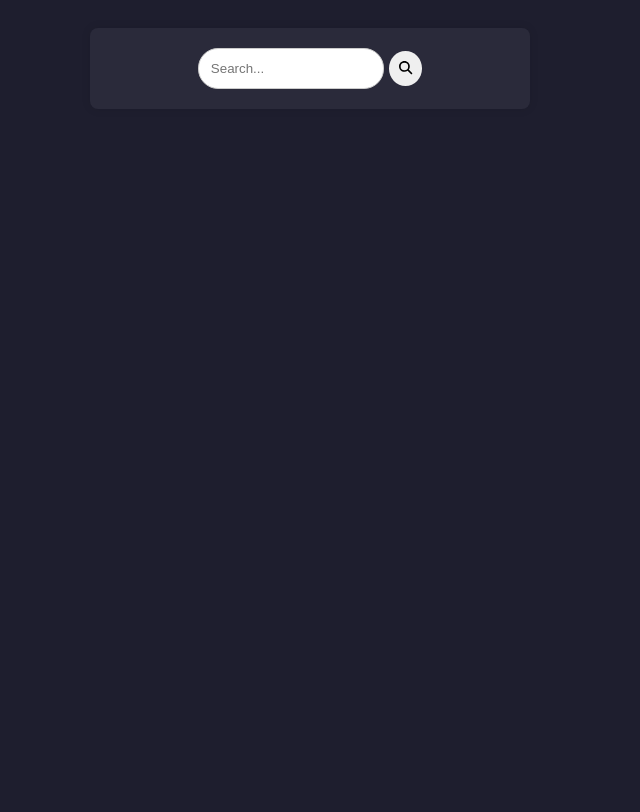
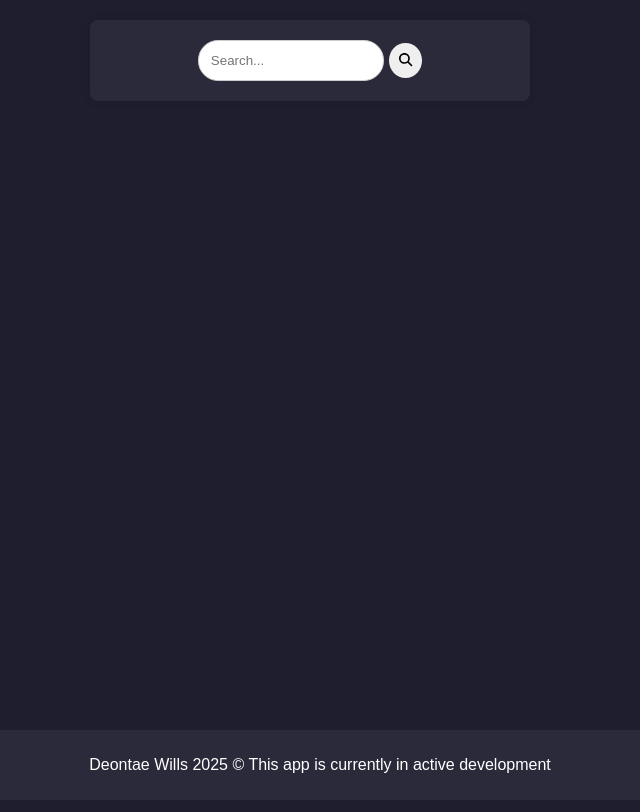
Before and after one commit to SirMely/Weather-Dashboard, a React (Vite) app: page / in a window 1280 px wide. Shown: the top 812 px of the page, without its empty margins (330-970 px from the left). Built offline with nearby package versions, Linux system fonts and the light colour scheme.

Commit message:
Added the footer and the browser icon should work now

```diff
--- a/index.html
+++ b/index.html
@@ -2,7 +2,7 @@
 <html lang="en">
   <head>
     <meta charset="UTF-8" />
-    <link rel="icon" type="image/png" href="/weather-dashboard/public/weather-icon.png" />
+    <link rel="icon" type="image/svg+xml" href="/weather-dashboard/public/weather-icon.png" />
     <meta name="viewport" content="width=device-width, initial-scale=1.0" />
     <title>Wills Tells Weather</title>
   </head>
--- a/src/App.jsx
+++ b/src/App.jsx
@@ -115,7 +115,9 @@ function App() {
       )}
     </div>
 
-
+    <footer>
+        <p>Deontae Wills 2025 &copy; This app is currently in active development</p>
+    </footer>
     </main>
   );
 }
--- a/src/index.css
+++ b/src/index.css
@@ -1,9 +1,12 @@
+main {
+    height: 100vh;
+}
+
 body {
     font-family: Arial, sans-serif;
     background-color: #1E1E2E;
     text-align: center;
-    display: flex;
-    flex-direction: column;
+    height: 100vh;
 }
 
 .app {
@@ -41,7 +44,7 @@ body {
     color: white;
 }
 
-.weather-info > p {
+.weather-info>p {
     font-size: 42px;
     margin: 20px;
 }
@@ -111,3 +114,16 @@ body {
         transform: rotate(360deg);
     }
 }
+
+/* Footer */
+
+footer {
+    color: white;
+    position: fixed;
+    bottom: 0;
+    left: 0;
+    width: 100%;
+    background-color: #2A2A3A;
+    text-align: center;
+    padding: 10px;
+}
```
